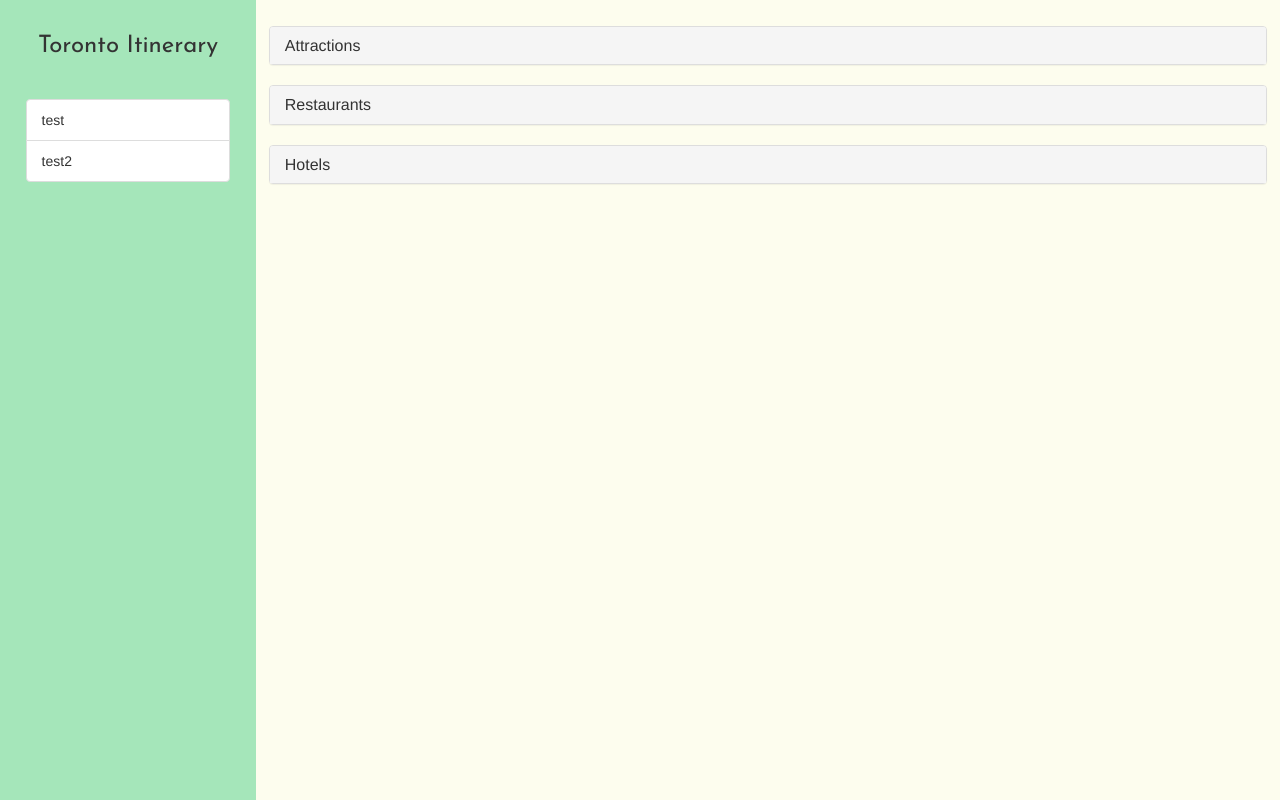
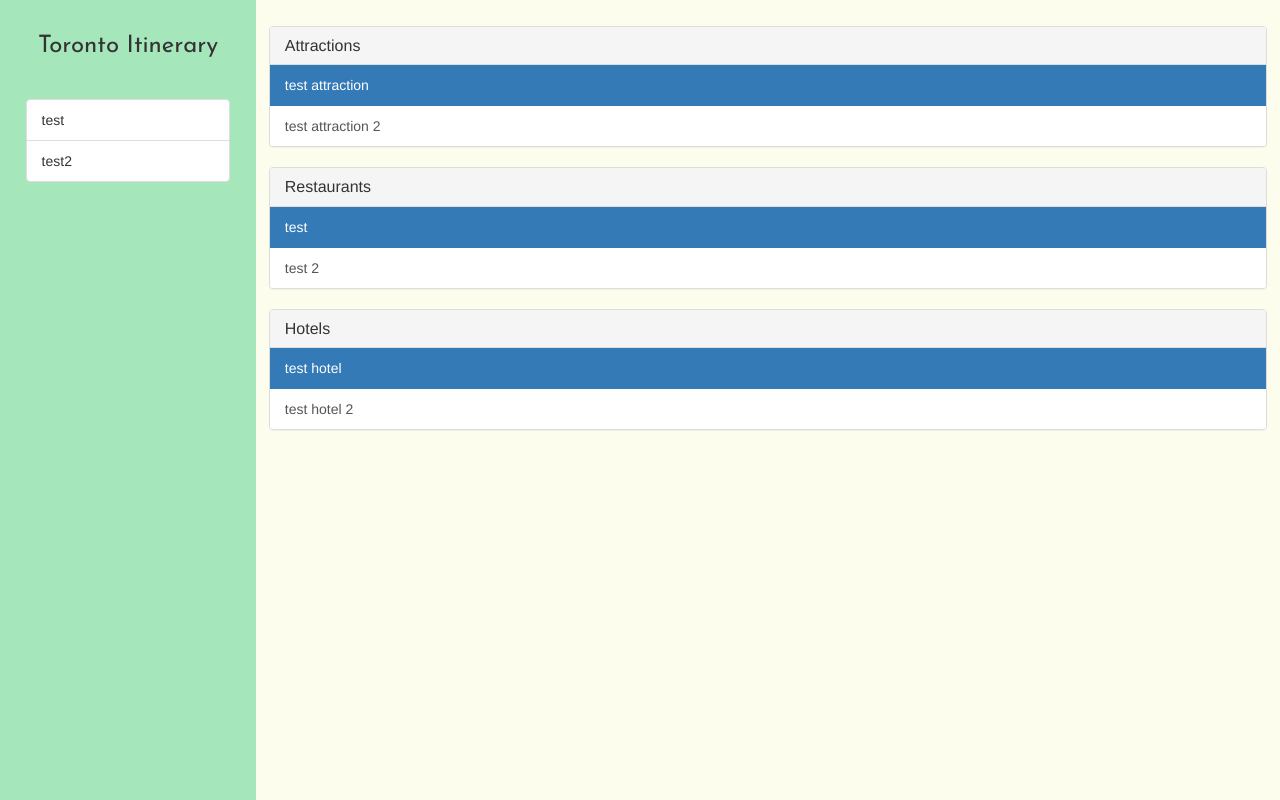
Before and after one commit to chen-bill/mchacks2016, a plain HTML site: page index.html in a window 1280 px wide. Both pictures are taken after typing "Sample" into the empty fields and a click on the button "Search!". Drawn offline with nearby package versions, Linux system fonts and the light colour scheme; no server answers.

Commit message:
collapsible lists now start expanded

```diff
--- a/index.html
+++ b/index.html
@@ -44,7 +44,7 @@
                         <a data-toggle="collapse" href="#attractions-collapse">Attractions</a>
                     </h4>
                 </div>
-                <div id="attractions-collapse" class="panel-collapse collapse">
+                <div id="attractions-collapse" class="panel-collapse active collapse in">
                     <div class="list-group" id="attractions-list">
                         <a class="list-group-item active">test attraction</a>
                         <a class="list-group-item">test attraction 2</a>
@@ -59,7 +59,7 @@
                         <a data-toggle="collapse" href="#restaurant-collapse">Restaurants</a>
                     </h4>
                 </div>
-                <div id="restaurant-collapse" class="panel-collapse collapse">
+                <div id="restaurant-collapse" class="panel-collapse collapse in">
                     <div class="list-group" id="restaurant-list">
                         <a class="list-group-item active">test</a>
                         <a class="list-group-item">test 2</a>
@@ -74,7 +74,7 @@
                         <a data-toggle="collapse" href="#hotel-collapse">Hotels</a>
                     </h4>
                 </div>
-                <div id="hotel-collapse" class="panel-collapse collapse">
+                <div id="hotel-collapse" class="panel-collapse collapse in">
                     <div class="list-group" id="hotel-list">
                         <a class="list-group-item active">test hotel</a>
                         <a class="list-group-item">test hotel 2</a>
```
